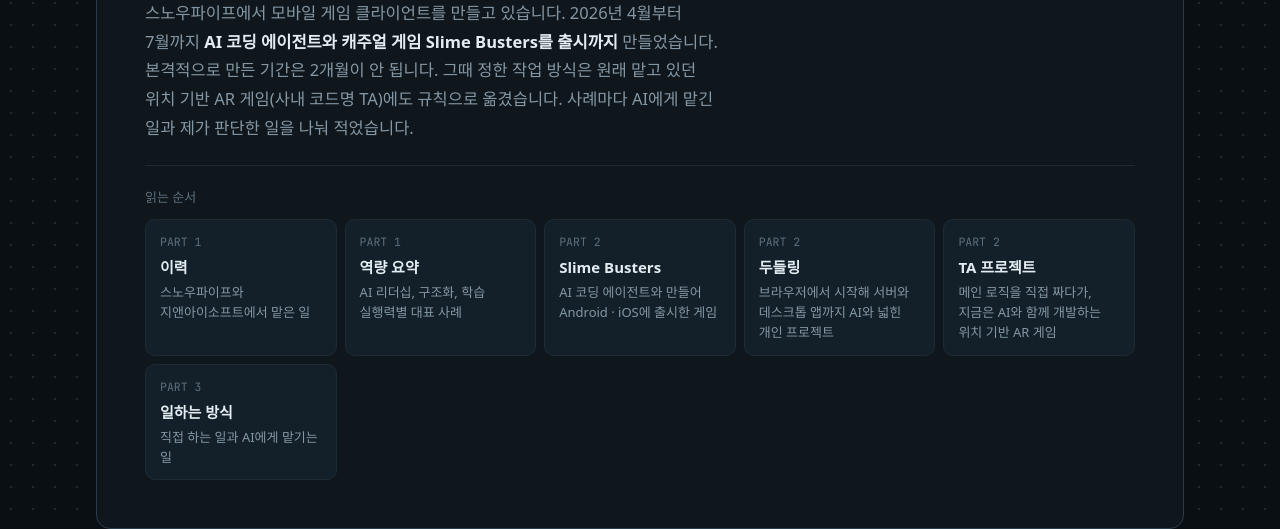
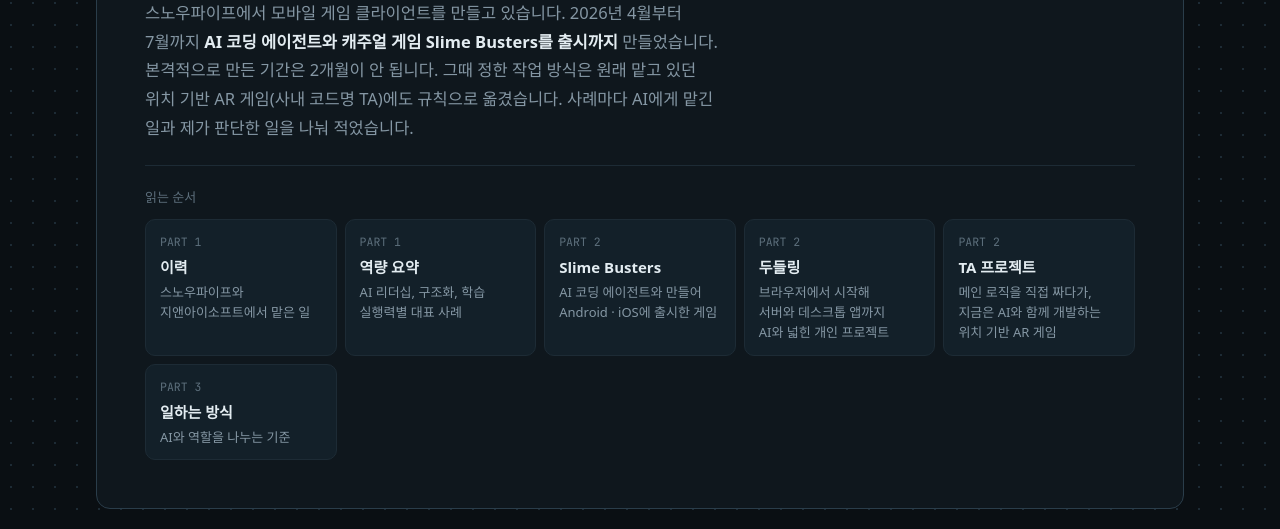
Before and after one commit to OhJaeYoung95/OhJaeYoung95.github.io, a plain HTML site: page index.html in a window 1280 px wide. Shown: the part 294-823 px from the top of the page. Drawn offline with Linux system fonts and the light colour scheme; a web font is replaced by a local one.

Commit message:
Refine work style card wording

```diff
--- a/index.html
+++ b/index.html
@@ -42,7 +42,7 @@ a{color:var(--accent)}
 .toc a:hover{border-color:var(--line-strong)}
 .toc .part{font-family:var(--font-mono);font-size:11.5px;color:var(--faint)}
 .toc b{font-size:15px}
-.toc .desc{font-size:13px;color:var(--muted);line-height:1.55}
+.toc .desc{text-wrap:balance;font-size:13px;color:var(--muted);line-height:1.55}
 .hero h1{font-size:clamp(30px,5.4vw,52px);font-weight:700;letter-spacing:-.02em}
 .hero h1 em{font-style:normal;color:var(--accent)}
 .hero .lead{max-width:62ch;color:var(--muted);font-size:16.5px}
@@ -226,7 +226,7 @@ footer{border-top:1px solid var(--line);padding-top:22px;display:flex;flex-direc
     <p class="who-line">오재영 · Unity 클라이언트 개발자</p>
     <h1>AI와 함께 만들고,<br><em>판단은 직접</em> 합니다</h1>
     <p class="lead">스노우파이프에서 모바일 게임 클라이언트를 만들고 있습니다. 2026년 4월부터 7월까지 <strong>AI 코딩 에이전트와 캐주얼 게임 Slime Busters를 출시까지</strong> 만들었습니다. 본격적으로 만든 기간은 2개월이 안 됩니다. 그때 정한 작업 방식은 원래 맡고 있던 위치 기반 AR 게임(사내 코드명 TA)에도 규칙으로 옮겼습니다. 사례마다 AI에게 맡긴 일과 제가 판단한 일을 나눠 적었습니다.</p>
-    <nav class="toc" aria-label="읽는 순서"><p class="toc-h">읽는 순서</p><ol><li><a href="#s-career"><span class="part">PART 1</span><b>이력</b><span class="desc">스노우파이프와 지앤아이소프트에서 맡은 일</span></a></li><li><a href="#s-skills"><span class="part">PART 1</span><b>역량 요약</b><span class="desc">AI 리더십, 구조화, 학습 실행력별 대표 사례</span></a></li><li><a href="#s-sb"><span class="part">PART 2</span><b>Slime Busters</b><span class="desc">AI 코딩 에이전트와 만들어 Android · iOS에 출시한 게임</span></a></li><li><a href="#s-dd"><span class="part">PART 2</span><b>두들링</b><span class="desc">브라우저에서 시작해 서버와 데스크톱 앱까지 AI와 넓힌 개인 프로젝트</span></a></li><li><a href="#s-ta"><span class="part">PART 2</span><b>TA 프로젝트</b><span class="desc">메인 로직을 직접 짜다가, 지금은 AI와 함께 개발하는 위치 기반 AR 게임</span></a></li><li><a href="#s-role"><span class="part">PART 3</span><b>일하는 방식</b><span class="desc">직접 하는 일과 AI에게 맡기는 일</span></a></li></ol></nav>
+    <nav class="toc" aria-label="읽는 순서"><p class="toc-h">읽는 순서</p><ol><li><a href="#s-career"><span class="part">PART 1</span><b>이력</b><span class="desc">스노우파이프와 지앤아이소프트에서 맡은 일</span></a></li><li><a href="#s-skills"><span class="part">PART 1</span><b>역량 요약</b><span class="desc">AI 리더십, 구조화, 학습 실행력별 대표 사례</span></a></li><li><a href="#s-sb"><span class="part">PART 2</span><b>Slime Busters</b><span class="desc">AI 코딩 에이전트와 만들어 Android · iOS에 출시한 게임</span></a></li><li><a href="#s-dd"><span class="part">PART 2</span><b>두들링</b><span class="desc">브라우저에서 시작해 서버와 데스크톱 앱까지 AI와 넓힌 개인 프로젝트</span></a></li><li><a href="#s-ta"><span class="part">PART 2</span><b>TA 프로젝트</b><span class="desc">메인 로직을 직접 짜다가, 지금은 AI와 함께 개발하는 위치 기반 AR 게임</span></a></li><li><a href="#s-role"><span class="part">PART 3</span><b>일하는 방식</b><span class="desc">AI와 역할을 나누는 기준</span></a></li></ol></nav>
 </header>
 
 <div class="part-div" id="part-01" role="heading" aria-level="2"><span class="part-no" aria-hidden="true">01</span><div class="part-txt"><span class="part-k">PART 1</span><span class="part-name">소개</span><span class="part-desc">지금까지의 이력과 세 가지 역량이 드러나는 사례</span></div></div>
```
